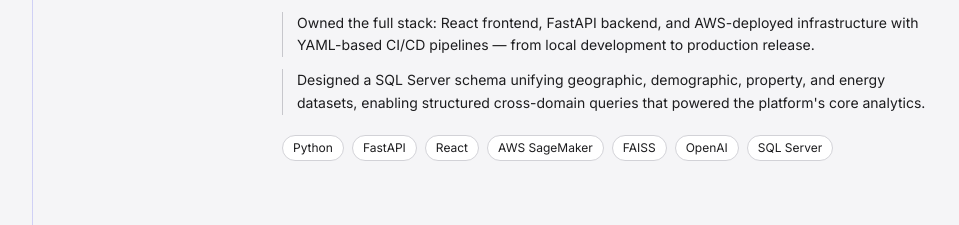
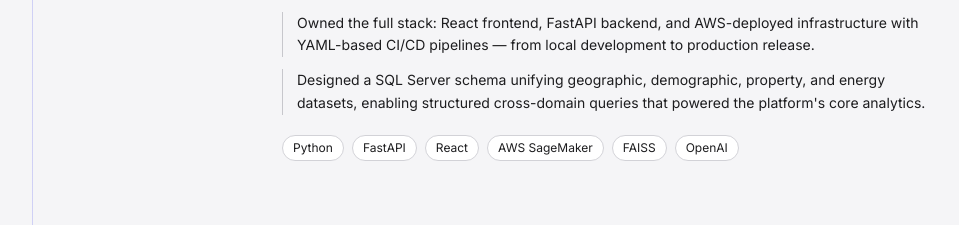
Before and after one commit to naikaj18/portfolio, a React (Vite) app: page / in a window 1280 px wide. Shown: the part 2240-2465 px from the top of the page, without its empty margins (160-1119 px from the left). Built offline with nearby package versions, Linux system fonts and the light colour scheme.

Commit message:
Remove SQL Server tag from Dreamline AI

```diff
--- a/src/constants/index.js
+++ b/src/constants/index.js
@@ -26,7 +26,7 @@ export const EXPERIENCES = [
       "Owned the full stack: React frontend, FastAPI backend, and AWS-deployed infrastructure with YAML-based CI/CD pipelines — from local development to production release.",
       "Designed a SQL Server schema unifying geographic, demographic, property, and energy datasets, enabling structured cross-domain queries that powered the platform's core analytics.",
     ],
-    technologies: ["Python", "FastAPI", "React", "AWS SageMaker", "FAISS", "OpenAI", "SQL Server"],
+    technologies: ["Python", "FastAPI", "React", "AWS SageMaker", "FAISS", "OpenAI"],
   },
   {
     year: "Jan 2020 – Jul 2022",
```
